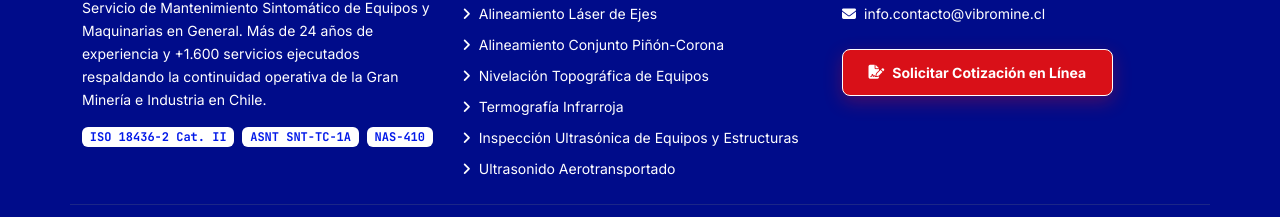
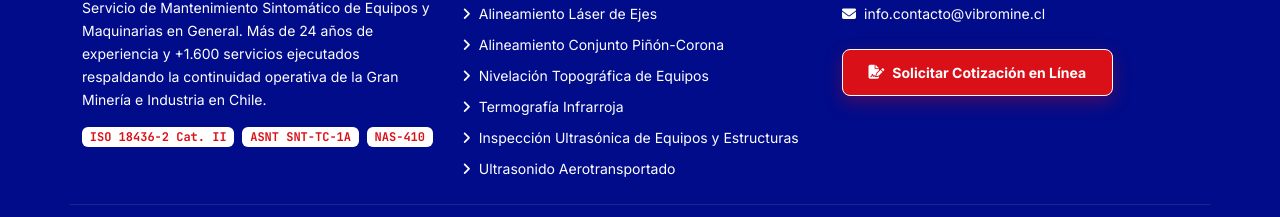
Before and after one commit to gabrielvillarroeltorrejon-star/vibromine-web, a Vue app: page / in a window 1280 px wide. Shown: the part 11443-11660 px from the top of the page. Built offline with nearby package versions, Linux system fonts and the light colour scheme; no server answers.

Commit message:
style(footer): change certification badge text color to red

```diff
--- a/src/components/FooterSection.vue
+++ b/src/components/FooterSection.vue
@@ -25,9 +25,9 @@ const currentYear = new Date().getFullYear()
             {{ companyInfo.spanishSubtitle }}. Más de 24 años de experiencia y +1.600 servicios ejecutados respaldando la continuidad operativa de la Gran Minería e Industria en Chile.
           </p>
           <div class="d-flex flex-wrap gap-2">
-            <span class="badge bg-white text-vm-blue fw-bold font-mono-tech">ISO 18436-2 Cat. II</span>
-            <span class="badge bg-white text-vm-blue fw-bold font-mono-tech">ASNT SNT-TC-1A</span>
-            <span class="badge bg-white text-vm-blue fw-bold font-mono-tech">NAS-410</span>
+            <span class="badge bg-white text-vm-red fw-bold font-mono-tech">ISO 18436-2 Cat. II</span>
+            <span class="badge bg-white text-vm-red fw-bold font-mono-tech">ASNT SNT-TC-1A</span>
+            <span class="badge bg-white text-vm-red fw-bold font-mono-tech">NAS-410</span>
           </div>
         </div>
 
```
